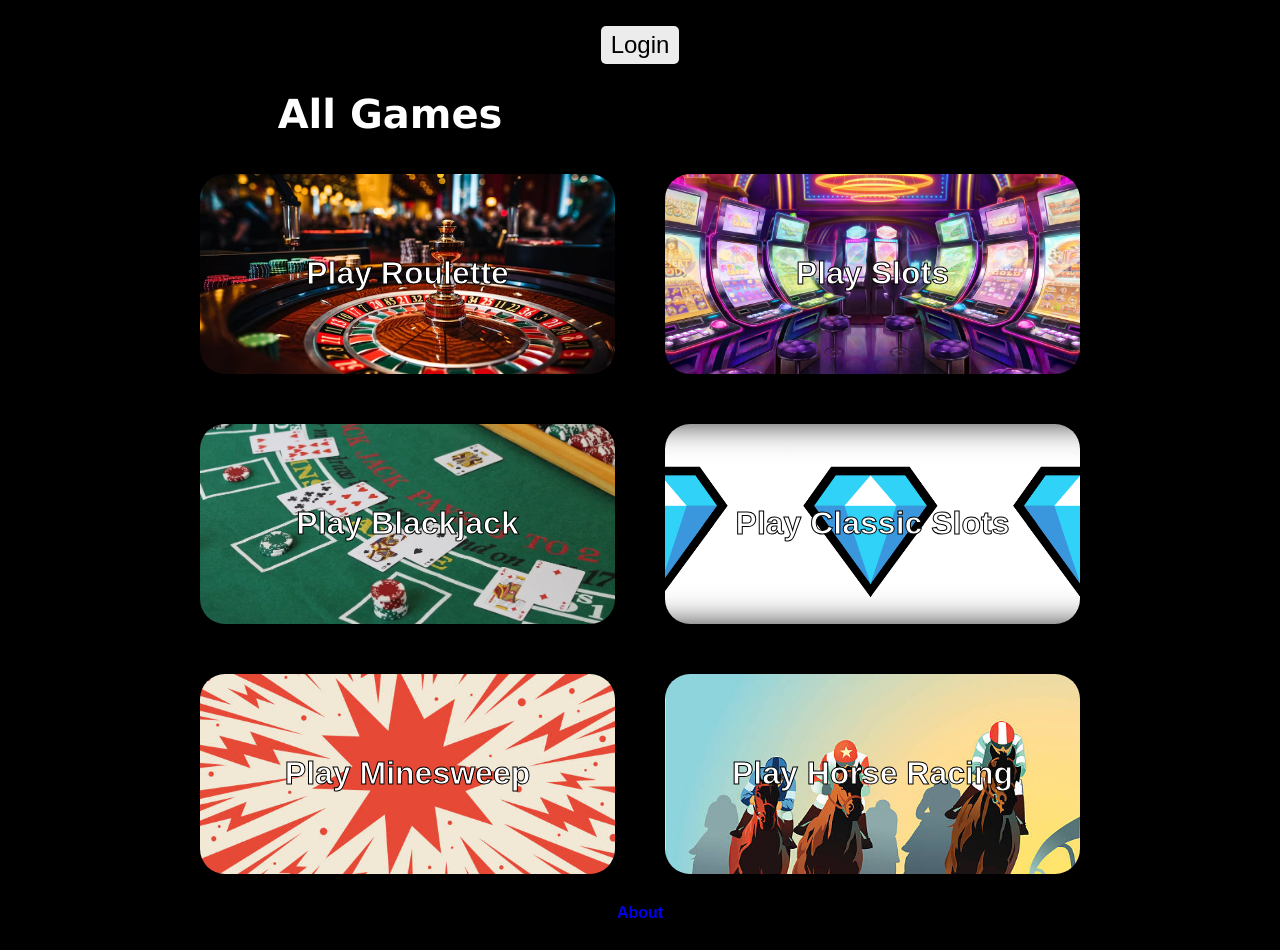
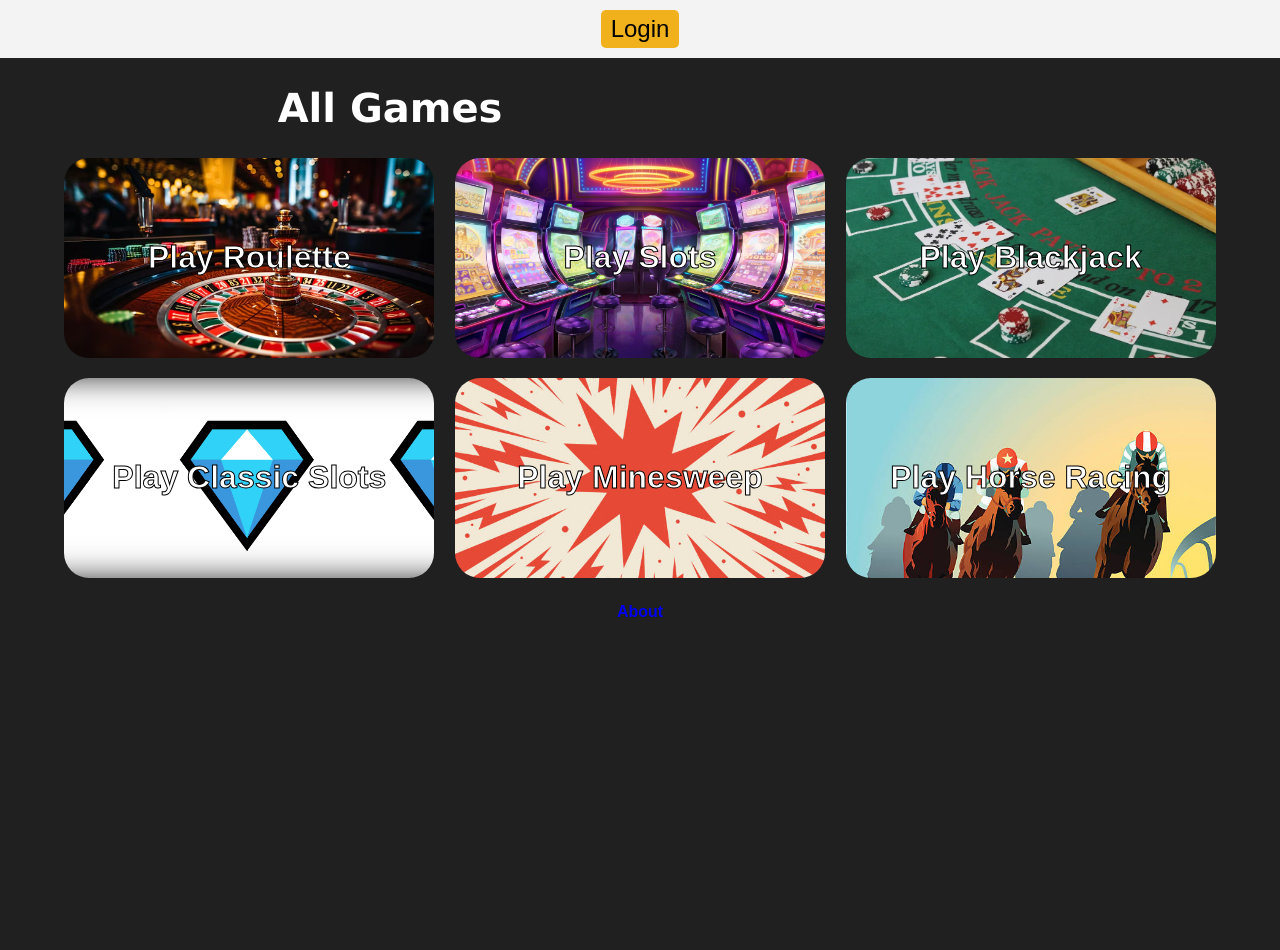
Before and after one commit to alexanderdreyer-ndsu/casino-app, a Django app: page / in a window 1280 px wide. After the commit the page ends 617 px from the top, so only its background shows below. Run offline with Django 5.2, Linux system fonts and the light colour scheme.

Commit message:
home page re-design

```diff
--- a/games/static/styles/home.css
+++ b/games/static/styles/home.css
@@ -1,17 +1,21 @@
 body {
-    background-color: black;
+    background: rgb(32, 32, 32);
     display: flex;
     flex-direction: column;
     align-items: center;
+    font-family: 'Arial', sans-serif;
+    padding: 0;
+    margin: 0;
 }
 
-#header{
-    color: white;
+header{
     display: flex;
     align-items: baseline;
     width: 100%;
     justify-content: space-evenly;
     font-weight: bold;
+    background: #f3f3f3;
+    padding: 10px;
 }
 
 .home-buttons{
@@ -19,11 +23,11 @@ body {
     border-radius: 5px;
     font-size: 1.5rem;
     padding: 5px 10px;
-    background-color: rgba(255, 255, 255, 0.926);
+    background-color: rgba(241, 172, 11, 0.926);
 }
 
 .home-buttons:hover{
-    background-color: rgba(255, 255, 255, 0.781);
+    background-color: rgba(200, 143, 11, 0.926);
 }
 
 .home-links{
@@ -48,7 +52,7 @@ body {
     font-weight: bold;
     font-size: 2rem;
     color: white;
-    min-width: 415px;
+    min-width: 370px;
     min-height: 200px;
     color: white;
     -webkit-text-stroke: 1px black;
@@ -57,38 +61,25 @@ body {
 .game-btns:hover {
     scale: 1.05;
     outline: 3px solid gold;
-    outline-offset: 10px;
+    outline-offset: 5px;
     animation: borderOutlineGrowing 2s ease-in-out infinite;
 }
 
 .container {
     display: grid;
-    grid-template-rows: 200px 200px;
-    grid-template-columns: 1fr 1fr;
-    margin: 10px auto;
-    width: fit-content;
-    gap: 50px;
+    grid-template-columns: repeat(3, 1fr);
+    gap: 20px;
+    justify-items: center;
+    width: 90%;
 }
 
-#roulette-cell {
-    grid-area: 0 / 1 / 1 / 2;
-}
-
-#slots-cell {
-    grid-area: 1 / 2 / 2 / 3;
-}
-
-#blackjack-cell {
-    grid-area: 2 / 3 / 0 / 3;
-}
-
-#bottom-text {
+footer {
     display: flex;
     color: grey;
     justify-content: center;
     font-family: sans-serif;
     font-weight: bold;
-    margin: 20px 0;
+    margin: 25px 0;
 }
 
 #about-link:hover {
--- a/games/templates/home.html
+++ b/games/templates/home.html
@@ -1,11 +1,8 @@
-
-{% block title %}Home{% endblock %}
-
 {% block content %}
     {% load static %}
     <link rel="stylesheet" href="{% static 'styles/home.css' %}">
 
-    <div id="header">
+    <header>
         {% if user.is_authenticated %}
             <h2>Welcome {{ user.username }}</h2>
             <a href="{% url 'logout' %}">
@@ -16,7 +13,7 @@
                 <button class="home-buttons">Login</button>
             </a>
         {% endif %}
-    </div>
+    </header>
 
     <div id="popular-games-title">
         <h1>All Games</h1>
@@ -48,9 +45,9 @@
         </a>
     </div>
 
-    <div id="bottom-text">
+    <footer>
         <a href="{% url 'about' %}" class="home-links">About</a>
-    </div>
+    </footer>
 
     <style>
         #roulette {
```
Also changed, not shown: games/templates/navbar.html (+10 -0 lines), db.sqlite3.
